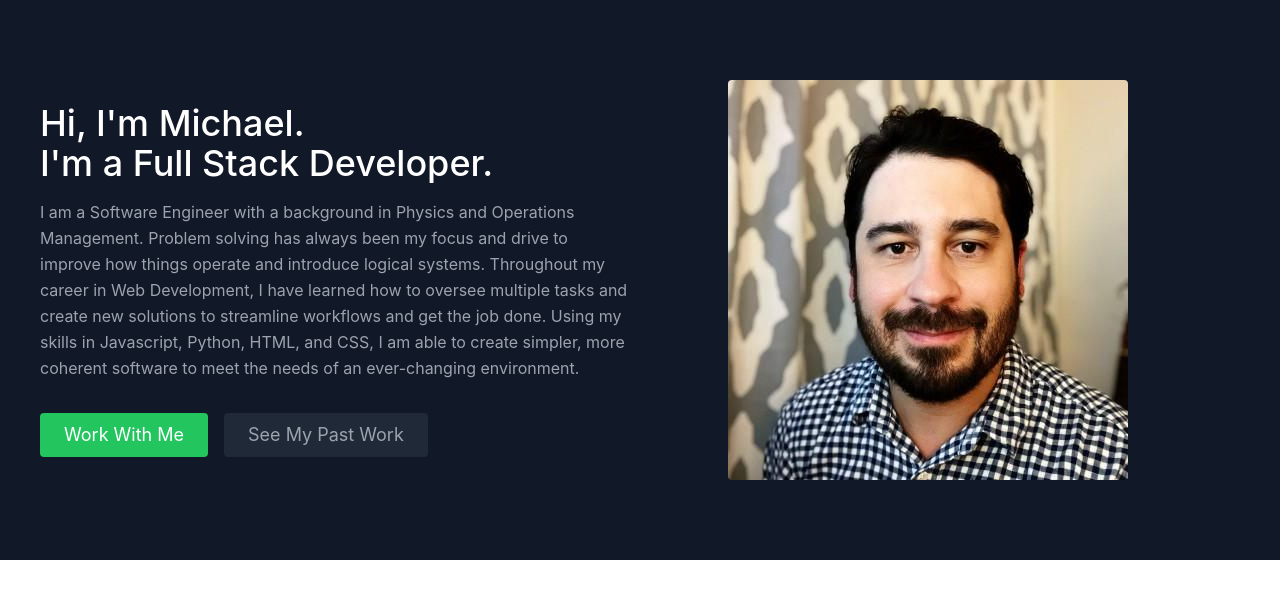
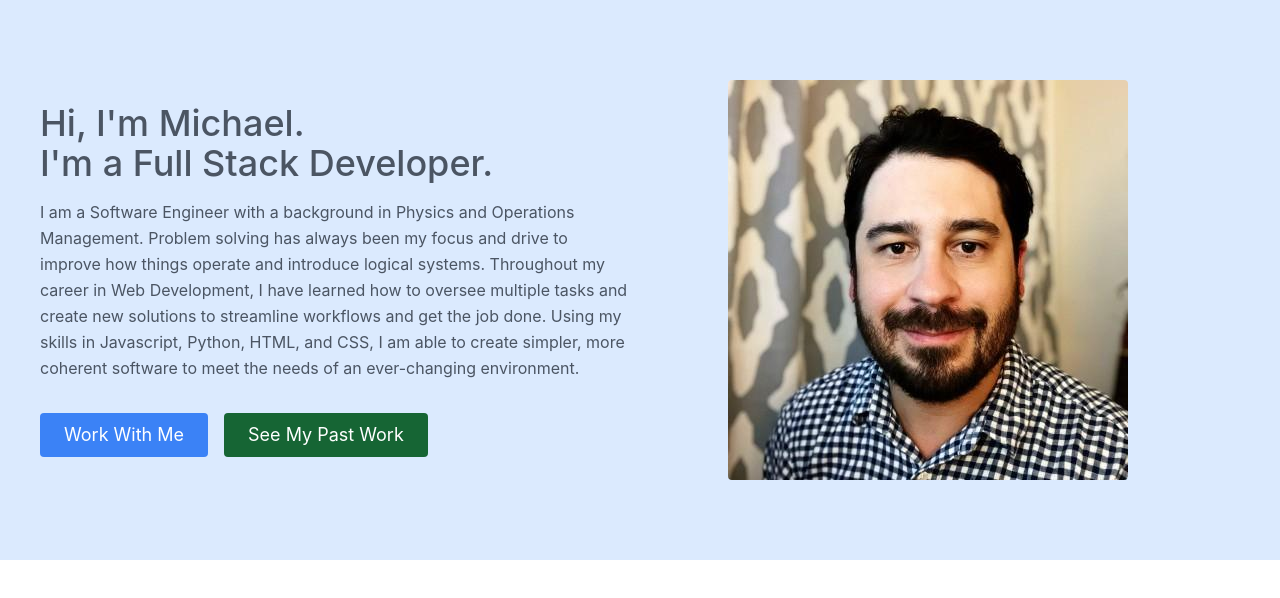
Before and after one commit to michaelbryanstark/new-portfolio, a React (Create React App) app: page / in a window 1280 px wide. Shown: the top 598 px of the page. Built offline with nearby package versions, Linux system fonts and the light colour scheme.

Commit message:
css color changes to about

```diff
--- a/src/App.js
+++ b/src/App.js
@@ -8,7 +8,7 @@ import About from "./components/About";
 
 export default function App() {
   return (
-    <main className="text-gray-400 bg-gray-900 body-font">
+    <main className="text-gray-600 bg-blue-100 body-font">
       {<About />
       /* <Navbar />
 
--- a/src/components/About.js
+++ b/src/components/About.js
@@ -5,7 +5,7 @@ export default function About() {
     <section id="about">
       <div className="container mx-auto flex px-10 py-20 md:flex-row flex-col items-center">
         <div className="lg:flex-grow md:w-1/2 lg:pr-24 md:pr-16 flex flex-col md:items-start md:text-left mb-16 md:mb-0 items-center text-center">
-          <h1 className="title-font sm:text-4xl text-3xl mb-4 font-medium text-white">
+          <h1 className="title-font sm:text-4xl text-3xl mb-4 font-medium text-grey">
             Hi, I'm Michael.
             <br className="hidden lg:inline-block" />I'm a Full Stack Developer.
           </h1>
@@ -20,12 +20,12 @@ export default function About() {
           <div className="flex justify-center">
             <a
               href="#contact"
-              className="inline-flex text-white bg-green-500 border-0 py-2 px-6 focus:outline-none hover:bg-green-600 rounded text-lg">
+              className="inline-flex text-white bg-blue-500 border-0 py-2 px-6 focus:outline-none hover:bg-blue-600 rounded text-lg">
               Work With Me
             </a>
             <a
               href="#projects"
-              className="ml-4 inline-flex text-gray-400 bg-gray-800 border-0 py-2 px-6 focus:outline-none hover:bg-gray-700 hover:text-white rounded text-lg">
+              className="ml-4 inline-flex text-white bg-green-800 border-0 py-2 px-6 focus:outline-none hover:bg-green-700 hover:text-white rounded text-lg">
               See My Past Work
             </a>
           </div>
```
